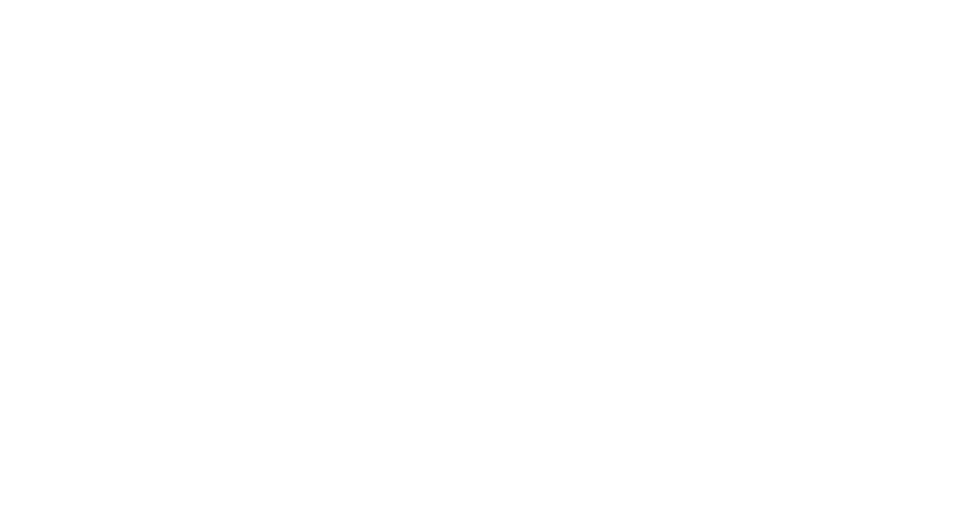
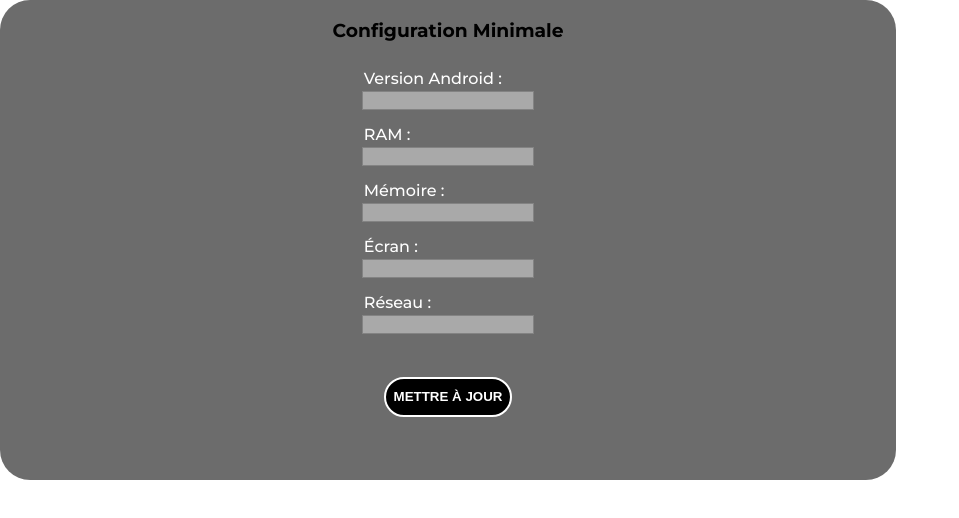
Before and after one commit to GarciaJLoic/hackathon_Emmaus, a React (Vite) app in the folder frontend/: page /configmini in a window 1280 px wide. Before the commit this address had no page. Shown: the top 518 px of the page, without its empty margins (0-959 px from the left). Built offline with nearby package versions, Linux system fonts and the light colour scheme; no server answers.

Commit message:
first com

```diff
--- a/frontend/src/App.jsx
+++ b/frontend/src/App.jsx
@@ -3,6 +3,7 @@ import { Route, Routes } from "react-router-dom";
 import Home from "./pages/Home";
 import Ajout1 from "./pages/Ajout1";
 import Header from "./components/Header";
+import ConfigMini from "./components/ConfigMini";
 
 import "./styles/App.scss";
 
@@ -22,6 +23,7 @@ function App() {
           }
         /> */}
         <Route path="/header" element={<Header />} />
+        <Route path="/configmini" element={<ConfigMini />} />
       </Routes>
     </div>
   );
--- /dev/null
+++ b/frontend/src/components/ConfigMini.jsx
@@ -0,0 +1,103 @@
+// eslint-disable-next-line import/no-extraneous-dependencies
+import axios from "axios";
+import { useEffect, useState } from "react";
+
+function ConfigMini() {
+  const [android, setAndroid] = useState();
+  const [ram, setRam] = useState();
+  const [stockage, setStockage] = useState();
+  const [ecran, setEcran] = useState();
+  const [reseau, setReseau] = useState();
+  useEffect(() => {
+    axios
+      .get(`${import.meta.env.VITE_BACKEND_URL}/api/configmini`)
+      .then((res) => res.data)
+      .then(([data]) => {
+        setAndroid(data.android);
+        setRam(data.ram);
+        setStockage(data.stockage);
+        setEcran(data.ecran);
+        setReseau(data.reseau);
+      });
+  }, []);
+
+  const handleClick = () => {
+    const data = {
+      android,
+      ram,
+      stockage,
+      ecran,
+      reseau,
+    };
+    axios
+      .put(`${import.meta.env.VITE_BACKEND_URL}/api/configmini/update`, data)
+      .then((res) => {
+        if (res.status === 200) {
+          console.info("La config a bien été modifié");
+        }
+      })
+      .catch((error) => {
+        console.error(error.response.data.validationErrors);
+      });
+  };
+
+  return (
+    <div className="cadreBlur">
+      <h3 className="titreConfig">Configuration Minimale</h3>
+      <div className="encart">
+        <p className="titreEncart">Version Android :</p>
+        <input
+          className="inputEncart"
+          type="text"
+          value={android}
+          onChange={(e) => setAndroid(e.target.value)}
+        />
+      </div>
+      <div className="encart">
+        <p className="titreEncart">RAM :</p>
+        <input
+          className="inputEncart"
+          type="text"
+          value={ram}
+          onChange={(e) => setRam(e.target.value)}
+        />
+      </div>
+      <div className="encart">
+        <p className="titreEncart">Mémoire :</p>
+        <input
+          className="inputEncart"
+          type="text"
+          value={stockage}
+          onChange={(e) => setStockage(e.target.value)}
+        />
+      </div>
+      <div className="encart">
+        <p className="titreEncart">Écran :</p>
+        <input
+          className="inputEncart"
+          type="text"
+          value={ecran}
+          onChange={(e) => setEcran(e.target.value)}
+        />
+      </div>
+      <div className="encart">
+        <p className="titreEncart">Réseau :</p>
+        <input
+          className="inputEncart"
+          type="text"
+          value={reseau}
+          onChange={(e) => setReseau(e.target.value)}
+        />
+      </div>
+      <button
+        type="button"
+        className="bouttonMaj"
+        onClick={() => handleClick()}
+      >
+        METTRE À JOUR
+      </button>
+    </div>
+  );
+}
+
+export default ConfigMini;
--- /dev/null
+++ b/frontend/src/styles/ConfigMini.scss
@@ -0,0 +1,39 @@
+.cadreBlur {
+  background-color: #00000093;
+  width: 70vw;
+  height: 60vh;
+  backdrop-filter: blur(10px);
+  display: flex;
+  flex-direction: column;
+  align-items: center;
+  border-radius: 30px;
+  .titreConfig {
+    margin-bottom: 25px;
+  }
+  .encart {
+    margin: 0;
+    .titreEncart {
+      color: white;
+      font-weight: 500;
+      margin: 2px;
+    }
+    .inputEncart {
+      background-color: #a9a9a9;
+      margin-bottom: 13px;
+      border: none;
+      width: 13vw;
+      border: solid 1px #838383;
+    }
+  }
+  .bouttonMaj {
+    margin-top: 30px;
+    height: 5vh;
+    width: 10vw;
+    border-radius: 20px;
+    border-style: solid;
+    border-color: white;
+    background-color: black;
+    color: white;
+    font-weight: bold;
+  }
+}
--- a/frontend/src/styles/main.scss
+++ b/frontend/src/styles/main.scss
@@ -2,6 +2,7 @@
 @import "./Home.scss";
 @import "./Header.scss";
 @import "./Ajout1.scss";
+@import "./ConfigMini.scss";
 
 @import url("https://fonts.googleapis.com/css2?family=Montserrat:ital,wght@0,100;0,200;0,300;0,400;0,500;0,600;0,700;0,800;0,900;1,100;1,200;1,300;1,400;1,500;1,600;1,700;1,800;1,900&display=swap%27");
 
--- a/package.json
+++ b/package.json
@@ -31,6 +31,7 @@
     "husky": "^8.0.3"
   },
   "dependencies": {
+    "axios": "^1.3.4",
     "react-router-dom": "^6.9.0"
   }
 }
```
Also changed, not shown: frontend/src/styles/App.scss (+4 -4 lines), frontend/src/styles/Ajout1.scss (indentation only), 2 other files (tests, documents, lock files or other folders).
